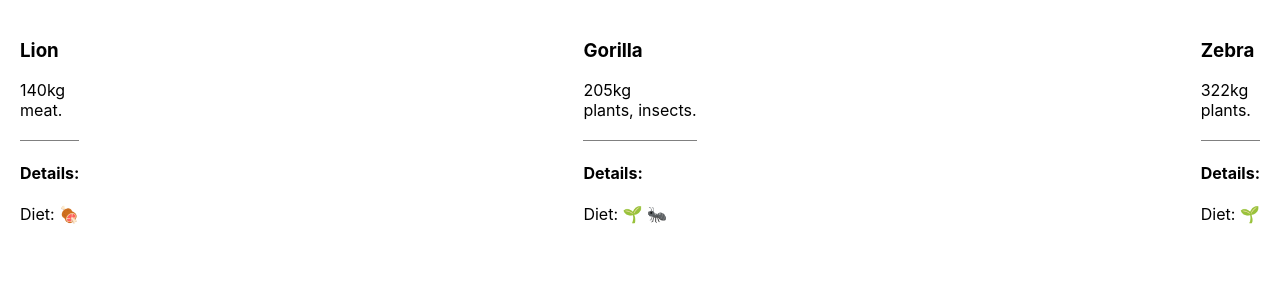
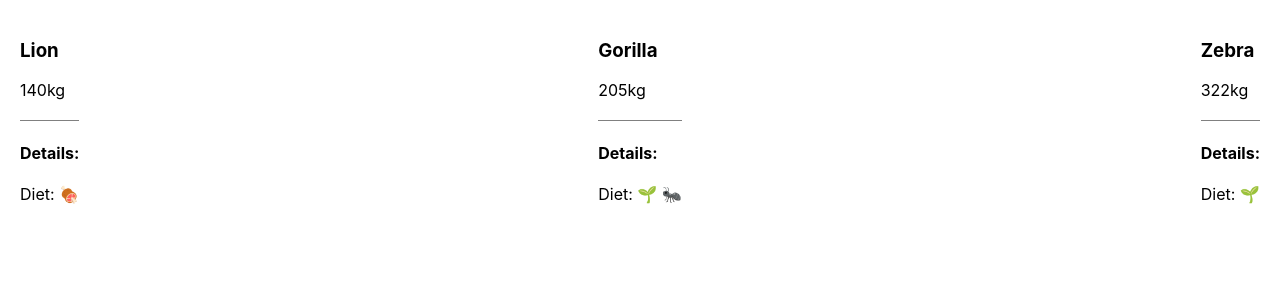
Before and after one commit to NateOs/wrapper-tutorial, a React (Create React App) app: page / in a window 1280 px wide. Shown: the top 300 px of the page. Built offline with nearby package versions, Linux system fonts and the light colour scheme.

Commit message:
using the rest operator as a prop this provides flexibility

```diff
--- a/src/components/AnimalCard/AnimalCard.js
+++ b/src/components/AnimalCard/AnimalCard.js
@@ -2,13 +2,12 @@ import React from "react";
 import PropTypes from "prop-types";
 import AnimalDetails from "../AnimalDetails/AnimalDetails";
 
-export default function AnimalCard({ diet, name, size }) {
+export default function AnimalCard({ name, size, ...props }) {
   return (
     <div>
       <h3>{name}</h3>
       <div>{size}kg</div>
-      <div>{diet.join(", ")}.</div>
-      <AnimalDetails diet={diet} />
+      <AnimalDetails {...props} />
     </div>
   );
 }
```
